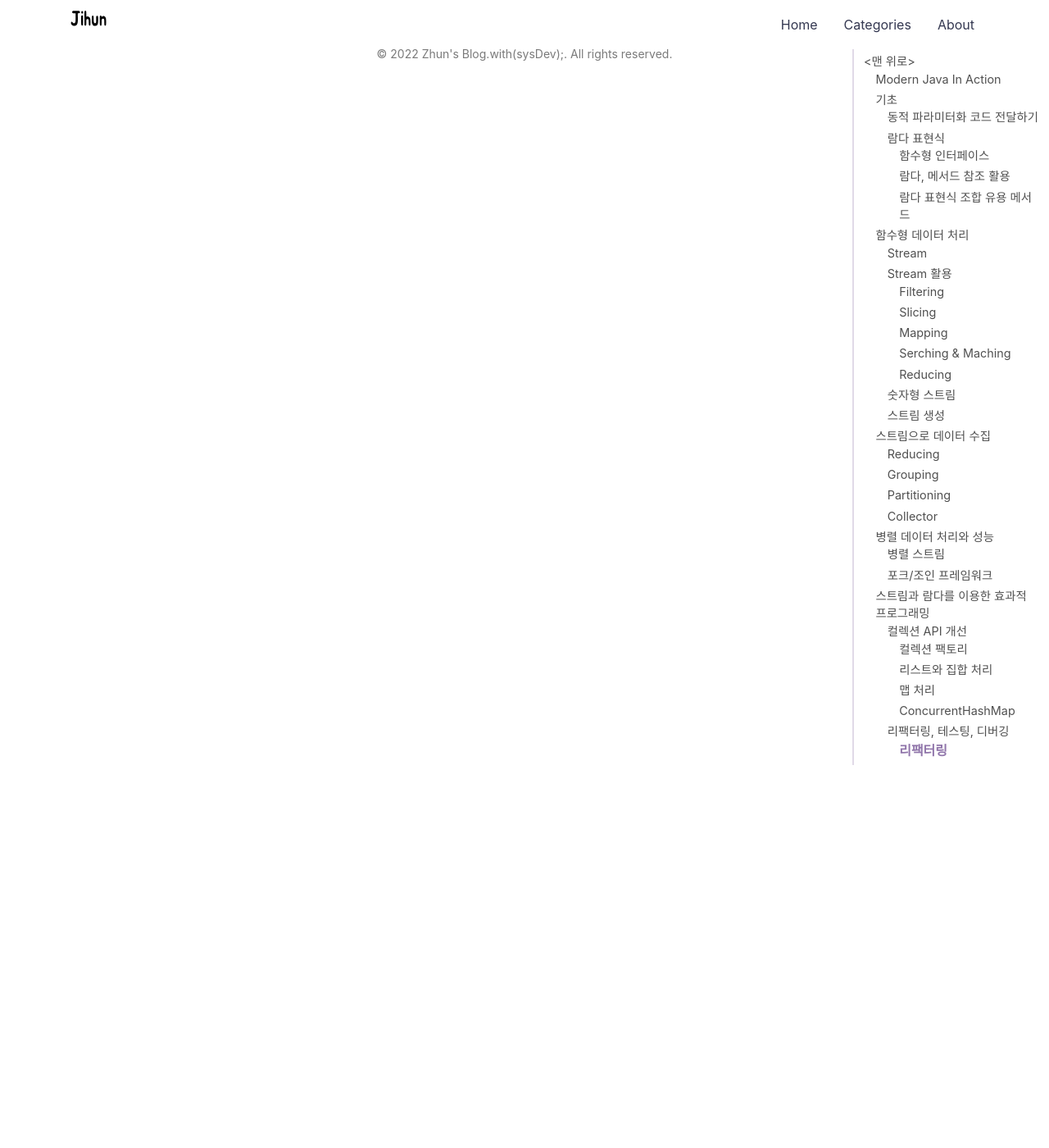
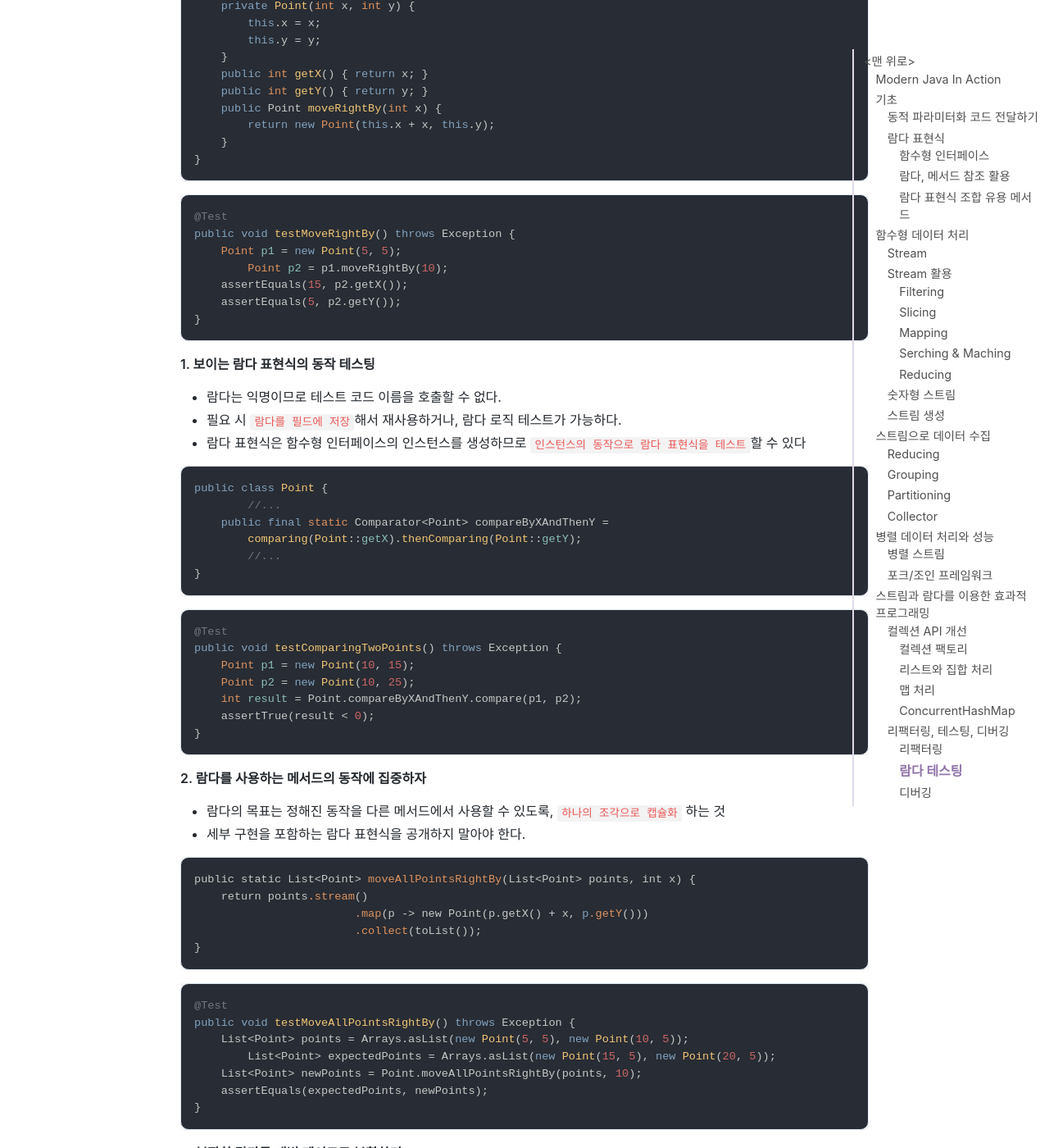
Before and after one commit to jihunparkme/jihunparkme.github.io, a Jekyll site: the page built from _posts/2022-01-29-Modern_Java_In_Action.md, in a window 1280 px wide and 1400 px high, scrolled down 30221 px. Shown: the whole window at 82% size. Built offline with Jekyll 4.4.1, drawn with Linux system fonts in a browser that asks for light colours; nearby versions of some CDN libraries; comment, search, counter and statistics services are not loaded; some of the changed text lies outside the part shown.

Commit message:
[MJIA] 디버깅

````diff
--- a/_posts/2022-01-29-Modern_Java_In_Action.md
+++ b/_posts/2022-01-29-Modern_Java_In_Action.md
@@ -1421,3 +1421,146 @@
       String process(BufferedReader b) throws IOException;
   }
   ```
+
+### 람다 테스팅
+
+**Example**
+
+```java
+public class Point {
+    private final int x;
+    private final int y;
+    public final static Comparator<Point> compareByXAndThenY =
+        comparing(Point::getX).thenComparing(Point::getY);
+
+    private Point(int x, int y) {
+        this.x = x;
+        this.y = y;
+    }
+    public int getX() { return x; }
+    public int getY() { return y; }
+    public Point moveRightBy(int x) {
+        return new Point(this.x + x, this.y);
+    }
+}
+```
+
+```java
+@Test
+public void testMoveRightBy() throws Exception {
+    Point p1 = new Point(5, 5);
+	Point p2 = p1.moveRightBy(10);
+    assertEquals(15, p2.getX());
+    assertEquals(5, p2.getY());
+}
+```
+
+**1. 보이는 람다 표현식의 동작 테스팅**
+
+- 람다는 익명이므로 테스트 코드 이름을 호출할 수 없다.
+- 필요 시 `람다를 필드에 저장`해서 재사용하거나, 람다 로직 테스트가 가능하다.
+- 람다 표현식은 함수형 인터페이스의 인스턴스를 생성하므로 `인스턴스의 동작으로 람다 표현식을 테스트`할 수 있다
+
+```java
+public class Point {
+	//...
+    public final static Comparator<Point> compareByXAndThenY =
+        comparing(Point::getX).thenComparing(Point::getY);
+	//...
+}
+```
+
+```java
+@Test
+public void testComparingTwoPoints() throws Exception {
+    Point p1 = new Point(10, 15);
+    Point p2 = new Point(10, 25);
+    int result = Point.compareByXAndThenY.compare(p1, p2);
+    assertTrue(result < 0);
+}
+```
+
+**2. 람다를 사용하는 메서드의 동작에 집중하자**
+
+- 람다의 목표는 정해진 동작을 다른 메서드에서 사용할 수 있도록, `하나의 조각으로 캡슐화` 하는 것
+- 세부 구현을 포함하는 람다 표현식을 공개하지 말아야 한다.
+
+```java
+public static List<Point> moveAllPointsRightBy(List<Point> points, int x) {
+    return points.stream()
+        		.map(p -> new Point(p.getX() + x, p.getY()))
+        		.collect(toList());
+}
+```
+
+```java
+@Test
+public void testMoveAllPointsRightBy() throws Exception {
+    List<Point> points = Arrays.asList(new Point(5, 5), new Point(10, 5));
+	List<Point> expectedPoints = Arrays.asList(new Point(15, 5), new Point(20, 5));
+    List<Point> newPoints = Point.moveAllPointsRightBy(points, 10);
+    assertEquals(expectedPoints, newPoints);
+}
+```
+
+**3. 복잡한 람다를 개별 메서드로 분할하기**
+
+- 많은 로직을 포함하는 복잡한 람다 표현식의 경우, 람다 표현식을 메서드 참조로 바꾸자.
+
+```java
+// 람다 표현식을 메서드 참조로 바꾼 예시
+public class Dish {
+    //...
+    public CaloricLevel getCaloricLevel() {
+        if (dish.getCalories() <= 400) { return CaloricLevel.DIET; }
+        else if (dish.getCalories() <= 700) { return CaloricLevel.NORMAL; }
+        else { return CaloricLevel.FAT; }
+    }
+}
+
+Map<CaloricLevel, List<Dish> dishesByCaloricLevel =
+    menu.stream().collect(groupingBy(Dish::getCaloricLevel));
+```
+
+**4. 고차원 함수 테스팅**
+
+- 메서드가 함수를 인수로 받을 경우, 다른 람다로 메서드 동작을 테스트
+
+  ```java
+  @Test
+  public void testFilter() throws Exception {
+      List<Integer> numbers = Arrays.asList(1, 2, 3, 4);
+      List<Integer> even = filter(numbers, i -> i % 2 == 0);
+      List<Integer> smallerThanThree = filter(numbers, i -> i < 3);
+      assertEquals(Arrays.asList(2, 4), even);
+      assertEquals(Arrays.asList(1, 2), smallerThanThree);
+  }
+  ```
+
+- 다른 함수를 반환하는 메서드의 경우, 함수형 인터페이스의 인스턴스로 간주하고 함수의 동작을 테스트
+
+### 디버깅
+
+**1. 스택 트레이스 확인하기**
+
+- 스택 트레이스를 통해 프로그램이 어디서, 어떻게 멈추게 되었는지 살펴보자.
+- 다만, 람다 표현식은 이름이 없어서 복잡한 스택 트레이스가 생성된다.
+  - 메서드 참조를 사용해도 스택 트레이스에서는 메서드명이 나타나지 않는다.
+- 따라서, 람다 표현식과 관련한 스택 트레이스는 이해하기 어려울 수 있다.
+
+**2. 정보 로깅**
+
+- `peek`  스트림 연산을 활용하여 스트림 파이프라인에 적용된 각 연산이 어떤 결과를 도출하는지 확인할 수 있다.
+
+```java
+List<Integer> result =
+    Stream.of(2, 3, 4, 5) //or numbers.stream()
+        .peek(x -> System.out.println("from stream: " + x)) // 소스에서 처음 소비한 요소
+        .map(x -> x + 17)
+        .peek(x -> System.out.println("after map: " + x)) // map 동작 실행 결과
+        .filter(x -> x % 2 == 0)
+        .peek(x -> System.out.println("after filter: " + x)) // filter 동작 후 선택된 숫자
+        .limit(3)
+        .peek(x -> System.out.println("after limit: " + x)) // limit 동작 후 선택된 숫자
+        .collect(toList());
+```
````
